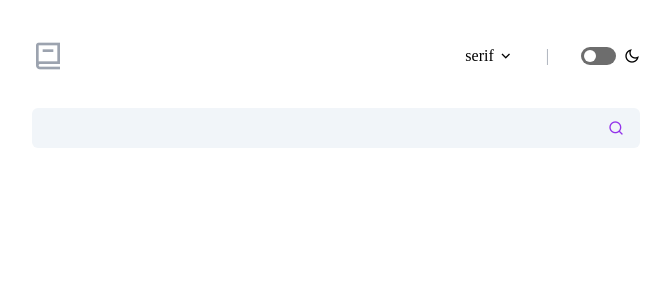
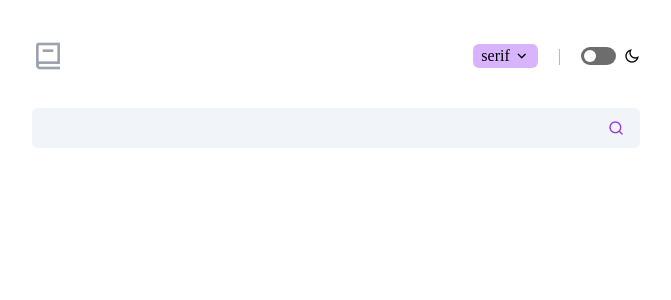
Before and after one commit to Franklin-raph/dictionary-web-app, a React (Vite) app: page / in a window 1280 px wide. Shown: the top 300 px of the page, without its empty margins (304-975 px from the left). Built offline with nearby package versions, Linux system fonts and the light colour scheme.

Commit message:
updated the UI

```diff
--- a/src/Pages/MainPage.jsx
+++ b/src/Pages/MainPage.jsx
@@ -9,9 +9,15 @@ const MainPage = () => {
     const [errorMessage, setErrorMessage] = useState("")
     const [loading, setLoading] = useState(false)
     const [audioFile, setAudioFIle] = useState("")
+    const fonts = ['serif', 'monospace', 'Poppins', 'Montserrat']
+    const [currentFontFamily, setCurrentFontFamily] = useState(fonts[0])
 
     function toggleBackground() {
         setDarkToggle(!darkToggle)
+    }
+
+    function changeFontFamily(e) {
+        setCurrentFontFamily(e.target.innerText)
     }
 
     async function getMeaning(e) {
@@ -49,8 +55,8 @@ const MainPage = () => {
     }
 
     return (
-        <div className={`lg:w-2/4 md:w-3/4 sm:w-full p-8 px-4 mx-auto wrapper ${darkToggle && 'dark'}`}>
-            <Header toggleBackground={toggleBackground} getMeaning={getMeaning} />
+        <div className={`lg:w-2/4 md:w-3/4 sm:w-full p-8 px-4 mx-auto wrapper ${darkToggle && 'dark'}`} style={{ fontFamily: currentFontFamily }}>
+            <Header toggleBackground={toggleBackground} getMeaning={getMeaning} currentFontFamily={currentFontFamily} fonts={fonts} changeFontFamily={changeFontFamily} darkToggle={darkToggle} />
             {loading ? <img src={LoadinGif} alt="Loading Image..." /> :
                 <>
                     {
--- a/src/components/Body.jsx
+++ b/src/components/Body.jsx
@@ -61,12 +61,12 @@ const Body = ({ dictionaryData, audioFile }) => {
                         </div>
                     ))}
                     {dictionaryData.sourceUrls &&
-                        <div className="text-gray-500 flex items-center mt-12 gap-4">
+                        <div className="text-gray-500 flex flex-col md:flex-row items-left mt-12 gap-4">
                             <p>Source</p>
-                            <span className='hover:text-purple-600 flex items-center transition-all'>
-                                <Link to={dictionaryData.sourceUrls[0]} target="_blank" className="underline pr-2">{dictionaryData.sourceUrls[0]}</Link>
+                            <p className="hover:text-purple-600 flex items-center transition-all">
+                                <Link to={dictionaryData.sourceUrls[0]} target="_blank" className="underline pr-2 ml-1 md:ml-0">{dictionaryData.sourceUrls[0]}</Link>
                                 <i className="ri-external-link-fill"></i>
-                            </span>
+                            </p>
                         </div>
                     }
                 </>
--- a/src/components/Header.jsx
+++ b/src/components/Header.jsx
@@ -1,36 +1,25 @@
 import { useState } from 'react'
 
-
-const Header = ({ toggleBackground, getMeaning }) => {
+const Header = ({ toggleBackground, getMeaning, changeFontFamily, currentFontFamily, fonts, darkToggle, setSearchKeyword }) => {
     const [fontPallete, setFontPallete] = useState(false)
-    const fonts = ['serif', 'sans-serif', 'monospace']
-    const [currentFontFamily, setCurrentFontFamily] = useState(fonts[0])
     const [keyword, setKeyword] = useState("")
-
-    function changeFontFamily(e) {
-        setCurrentFontFamily(e.target.innerText)
-    }
 
     function toggleFontPallete() {
         setFontPallete(!fontPallete)
     }
 
-    // if (keyword === undefined) {
-    //     return
-    // } else {
-    //     localStorage.setItem('keyword', keyword)
-    // }
-
     return (
-        <div style={{ fontFamily: currentFontFamily }}>
+        <div>
             <div className='flex items-center justify-between'>
                 <i className="ri-book-2-line text-gray-400 font-thin" style={{ fontSize: '2rem' }}></i>
-                <div className='flex items-center justify-center gap-8'>
+                <div className='flex items-center justify-center gap-5'>
                     <div className="flex items-center gap-1 relative">
-                        <p>{currentFontFamily}</p>
-                        <i className="ri-arrow-down-s-line hover:cursor-pointer hover:text-purple-600" onClick={toggleFontPallete}></i>
+                        <div onClick={toggleFontPallete} className="flex items-center gap-1 cursor-pointer bg-purple-300 px-2 rounded-md">
+                            <p>{currentFontFamily}</p>
+                            <i className="ri-arrow-down-s-line hover:cursor-pointer hover:text-purple-600"></i>
+                        </div>
                         {fontPallete &&
-                            <ul className="absolute bg-slate-900 text-gray-200 top-6 z-10 p-3 rounded-md">
+                            <ul className="absolute bg-slate-900 text-gray-200 top-7 z-10 p-3 rounded-md">
                                 {fonts.map(font => (
                                     <li className='hover:cursor-pointer' onClick={changeFontFamily} key={font}>{font}</li>
                                 ))}
@@ -43,14 +32,14 @@ const Header = ({ toggleBackground, getMeaning }) => {
                             <input type="checkbox" onClick={toggleBackground} />
                             <span className="slideBtnTg round"></span>
                         </label>
-                        <i className="ri-moon-line"></i>
+                        {!darkToggle ? <i className="ri-moon-line"></i> : <i className="ri-sun-line"></i>}
                     </div>
                 </div>
             </div>
             <form onSubmit={e => getMeaning(e)} className="relative block my-7">
                 <input type="text" name='dictionaryKeyword' id='test' className="w-full bg-slate-100 py-2 px-4 rounded-md focus:outline-none font-bold" onChange={(e) => setKeyword(e.target.value)} />
                 <span className="absolute top-0 bottom-1 right-3 flex items-center">
-                    <i className="ri-search-line h-5 w-5 text-purple-600 hover:cursor-pointer" onClick={getMeaning}></i>
+                    <i className="ri-search-line h-5 w-5 text-purple-600 hover:cursor-not-allowed"></i>
                 </span>
             </form>
         </div>
```
